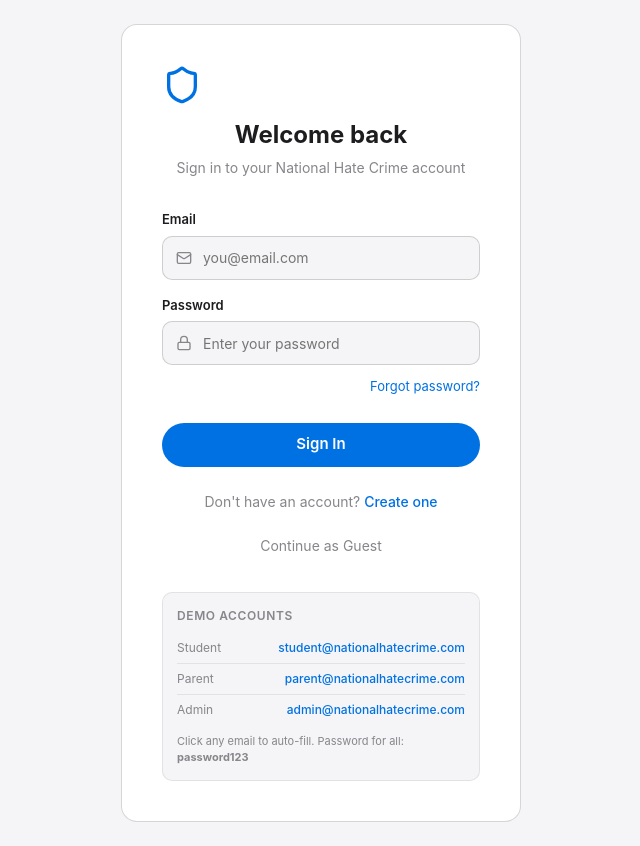
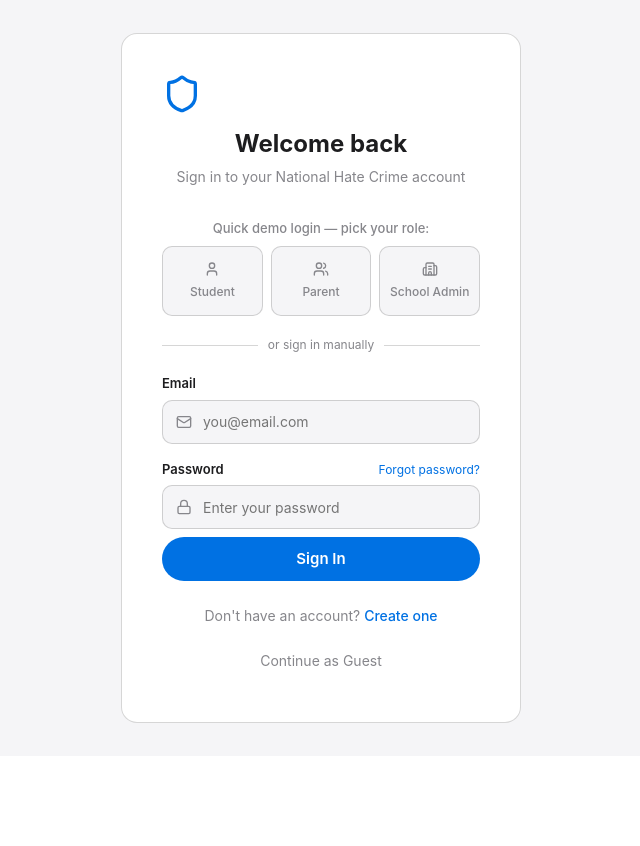
Before and after one commit to JanakaProjects/nethalo-website, a React (Vite) app in the folder nethalo-website/: page /#/login in a window 1280 px wide. Shown: the whole page, without its empty margins (319-959 px from the left). After the commit the page ends 800 px from the top, so only its background shows below. Built offline with nearby package versions, Linux system fonts and the light colour scheme; no server answers.

Commit message:
fix: auto-seed demo accounts on startup, fix seed emails with spaces, add role-based quick login buttons on login page

```diff
--- a/nethalo-website/src/pages/Login.tsx
+++ b/nethalo-website/src/pages/Login.tsx
@@ -2,7 +2,15 @@ import React, { useState } from 'react';
 import { Link, useNavigate } from 'react-router-dom';
 import { useIsMobile } from '../lib/useIsMobile';
 import { useAuth } from '../lib/auth';
-import { Shield, Mail, Lock, AlertCircle } from 'lucide-react';
+import { Shield, Mail, Lock, AlertCircle, User, Users, Building2 } from 'lucide-react';
+
+type Role = 'student' | 'parent' | 'admin';
+
+const roleTabs: { key: Role; label: string; icon: React.ReactNode; email: string; password: string }[] = [
+  { key: 'student', label: 'Student', icon: <User size={16} />, email: 'student@nationalhatecrime.com', password: 'password123' },
+  { key: 'parent', label: 'Parent', icon: <Users size={16} />, email: 'parent@nationalhatecrime.com', password: 'password123' },
+  { key: 'admin', label: 'School Admin', icon: <Building2 size={16} />, email: 'admin@nationalhatecrime.com', password: 'password123' },
+];
 
 export const Login: React.FC = () => {
   const [email, setEmail] = useState('');
@@ -13,11 +21,24 @@ export const Login: React.FC = () => {
   const navigate = useNavigate();
   const isMobile = useIsMobile(768);
 
-  const defaultAccounts = [
-    { role: 'Student', email: 'student@nationalhatecrime.com', password: 'password123' },
-    { role: 'Parent', email: 'parent@nationalhatecrime.com', password: 'password123' },
-    { role: 'Admin', email: 'admin@nationalhatecrime.com', password: 'password123' },
-  ];
+  const handleRoleLogin = async (role: Role) => {
+    const account = roleTabs.find(r => r.key === role)!;
+    setError('');
+    setLoading(true);
+    try {
+      const ok = await login(account.email, account.password);
+      if (ok) {
+        const stored = localStorage.getItem('national-hate-crime_user');
+        if (stored) {
+          const user = JSON.parse(stored);
+          navigate(`/dashboard/${user.role}`, { replace: true });
+        }
+      } else {
+        setError('Invalid email or password');
+      }
+    } catch { setError('Something went wrong'); }
+    setLoading(false);
+  };
 
   const handleSubmit = async (e: React.FormEvent) => {
     e.preventDefault();
@@ -32,7 +53,7 @@ export const Login: React.FC = () => {
           navigate(`/dashboard/${user.role}`, { replace: true });
         }
       } else {
-        setError('Invalid email or password. Try student@nationalhatecrime.com / password123');
+        setError('Invalid email or password');
       }
     } catch { setError('Something went wrong'); }
     setLoading(false);
@@ -44,7 +65,34 @@ export const Login: React.FC = () => {
         <div style={{ textAlign: 'center', marginBottom: isMobile ? 24 : 32 }}>
           <Shield size={isMobile ? 32 : 40} style={{ color: 'var(--color-brand-shield)', marginBottom: 12 }} />
           <h1 style={{ fontSize: isMobile ? 22 : 24, fontWeight: 700, color: 'var(--color-text-primary)', marginBottom: 4 }}>Welcome back</h1>
-          <p style={{ fontSize: isMobile ? 14 : 14, color: 'var(--color-text-muted)' }}>Sign in to your National Hate Crime account</p>
+          <p style={{ fontSize: 14, color: 'var(--color-text-muted)' }}>Sign in to your National Hate Crime account</p>
+        </div>
+
+        <p style={{ fontSize: 13, fontWeight: 500, color: 'var(--color-text-muted)', marginBottom: 8, textAlign: 'center' }}>Quick demo login — pick your role:</p>
+        <div style={{ display: 'flex', gap: 8, marginBottom: 20 }}>
+          {roleTabs.map(r => (
+            <button key={r.key} onClick={() => handleRoleLogin(r.key)} disabled={loading}
+              style={{
+                flex: 1, display: 'flex', flexDirection: 'column', alignItems: 'center', gap: 6,
+                padding: isMobile ? '10px 4px' : '14px 8px', borderRadius: 10, border: '1px solid var(--color-border-medium)',
+                background: 'var(--color-bg-secondary)', color: 'var(--color-text-secondary)',
+                cursor: loading ? 'not-allowed' : 'pointer', transition: 'all 0.2s', fontSize: 12, fontWeight: 500, minHeight: 56
+              }}
+              onMouseEnter={e => { if (!loading) { e.currentTarget.style.background = 'var(--color-brand-shield)'; e.currentTarget.style.color = 'white'; e.currentTarget.style.borderColor = 'var(--color-brand-shield)'; } }}
+              onMouseLeave={e => { if (!loading) { e.currentTarget.style.background = 'var(--color-bg-secondary)'; e.currentTarget.style.color = 'var(--color-text-secondary)'; e.currentTarget.style.borderColor = 'var(--color-border-medium)'; } }}>
+              {r.icon}
+              {r.label}
+            </button>
+          ))}
+        </div>
+
+        <div style={{ position: 'relative', marginBottom: 20 }}>
+          <div style={{ position: 'absolute', inset: 0, display: 'flex', alignItems: 'center' }}>
+            <div style={{ flex: 1, height: 1, background: 'var(--color-border-medium)' }} />
+          </div>
+          <div style={{ position: 'relative', textAlign: 'center', fontSize: 12, color: 'var(--color-text-muted)' }}>
+            <span style={{ background: 'var(--color-bg-elevated)', padding: '0 10px' }}>or sign in manually</span>
+          </div>
         </div>
 
         <form onSubmit={handleSubmit}>
@@ -60,7 +108,10 @@ export const Login: React.FC = () => {
           </div>
 
           <div style={{ marginBottom: 8 }}>
-            <label style={{ display: 'block', fontSize: 13, fontWeight: 600, color: 'var(--color-text-primary)', marginBottom: 6 }} htmlFor="password">Password</label>
+            <div style={{ display: 'flex', justifyContent: 'space-between', alignItems: 'center', marginBottom: 6 }}>
+              <label style={{ fontSize: 13, fontWeight: 600, color: 'var(--color-text-primary)' }} htmlFor="password">Password</label>
+              <a href="/forgot-password" style={{ fontSize: 12, color: 'var(--color-brand-shield)', textDecoration: 'none' }} onClick={e => { e.preventDefault(); navigate('/forgot-password'); }}>Forgot password?</a>
+            </div>
             <div style={{ position: 'relative' }}>
               <Lock size={16} style={{ position: 'absolute', left: 14, top: '50%', transform: 'translateY(-50%)', color: 'var(--color-text-secondary)' }} />
               <input id="password" type="password" value={password} onChange={e => setPassword(e.target.value)} placeholder="Enter your password" required
@@ -70,12 +121,8 @@ export const Login: React.FC = () => {
             </div>
           </div>
 
-          <div style={{ textAlign: 'right', marginBottom: 24 }}>
-            <a href="/forgot-password" style={{ fontSize: 13, color: 'var(--color-brand-shield)', textDecoration: 'none' }} onClick={e => { e.preventDefault(); navigate('/forgot-password'); }}>Forgot password?</a>
-          </div>
-
           {error && (
-            <div style={{ display: 'flex', alignItems: 'center', gap: 8, padding: '10px 14px', background: 'color-mix(in srgb, var(--color-error) 15%, transparent)', borderRadius: 10, marginBottom: 16, fontSize: 13, color: 'var(--color-error)' }}>
+            <div style={{ display: 'flex', alignItems: 'center', gap: 8, padding: '10px 14px', background: 'color-mix(in srgb, var(--color-error) 15%, transparent)', borderRadius: 10, margin: '16px 0', fontSize: 13, color: 'var(--color-error)' }}>
               <AlertCircle size={14} /><span>{error}</span>
             </div>
           )}
@@ -96,21 +143,6 @@ export const Login: React.FC = () => {
         <div style={{ textAlign: 'center', marginTop: 12, fontSize: 14 }}>
           <button onClick={() => { guestLogin(); navigate('/dashboard/guest'); }} style={{ color: 'var(--color-text-secondary)', textDecoration: 'none', background: 'none', border: 'none', cursor: 'pointer', fontSize: 14, minHeight: 44 }}>Continue as Guest</button>
         </div>
-
-        <div style={{ marginTop: 24, padding: 14, borderRadius: 10, border: '1px solid var(--color-border-light)', background: 'var(--color-bg-secondary)' }}>
-          <p style={{ fontSize: 12, fontWeight: 600, color: 'var(--color-text-muted)', marginBottom: 8, textTransform: 'uppercase', letterSpacing: '0.05em' }}>Demo Accounts</p>
-          {defaultAccounts.map((acc, i) => (
-            <div key={i} style={{ display: 'flex', justifyContent: 'space-between', alignItems: 'center', fontSize: 12, padding: '6px 0', borderBottom: i < defaultAccounts.length - 1 ? '1px solid var(--color-border-light)' : 'none' }}>
-              <span style={{ color: 'var(--color-text-secondary)' }}>{acc.role}</span>
-              <button onClick={() => { setEmail(acc.email); setPassword(acc.password); }}
-                style={{ color: 'var(--color-brand-shield)', background: 'none', border: 'none', cursor: 'pointer', fontSize: 12, fontWeight: 500 }}
-                title={`Click to fill: ${acc.email} / ${acc.password}`}>
-                {acc.email}
-              </button>
-            </div>
-          ))}
-          <p style={{ fontSize: 11, color: 'var(--color-text-muted)', marginTop: 8 }}>Click any email to auto-fill. Password for all: <strong>password123</strong></p>
-        </div>
       </div>
     </div>
   );
```
Also changed, not shown: 2 other files (tests, documents, lock files or other folders).
